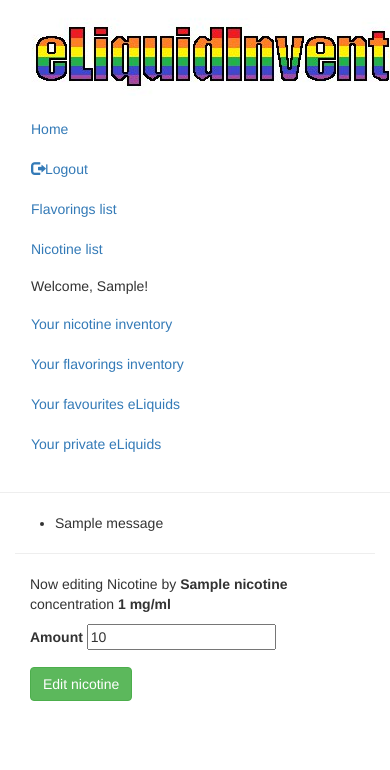
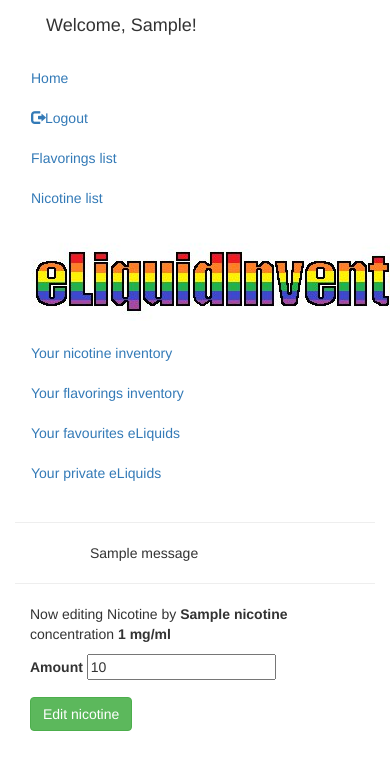
Before and after one commit to yoshi-lyosha/eLiquidInventory, a Flask app: a page that uses website/app/templates/base.html in a window 390 px wide; the page is wider, and only the part inside the window is pictured. Shown: the top 770 px of that part. Run offline with Flask 2, Linux system fonts and the light colour scheme; a user stored in the database is signed in; tables that the repository leaves empty hold one stand-in row (values such as "Sample post"); one stand-in notice (Sample message) is shown; some libraries are stand-ins or nearby versions.

Commit message:
Мелкие фиксы, уборка в коде, небольшой редизайн

```diff
--- a/website/app/templates/base.html
+++ b/website/app/templates/base.html
@@ -13,24 +13,14 @@
 {% block scripts %}
  <script src="{{bootstrap_find_resource('jquery.js', cdn='jquery')}}"></script>
 {% endblock %}
-{#{% block navbar %}#}
-{#    <div class="container-fluid">#}
-{#    <div class="navbar-header">#}
-{##}
-{#    </div>#}
-{#    </div>#}
-{#{% endblock %}#}
 {% block body %}
     {% block navbar %}
         <nav class="navbar">
-        <div class="container col-md-8 col-md-offset-1">
-            <div class="navbar-header col-md-8" style="height: 100px"> {# Вот здесь картинка залезала на меню и я сделал высоту #}
-                <a class="navbar-brand" href="/">
-                    <img src="/static/img/header.png">
-                </a>
-            </div>
-        <div class="col-md-8">
-            <ul class="nav navbar-nav navbar-left">
+        <div class="container">
+            <div class="col-sm-2 navbar-left" style="padding: 5px; margin-left: 25px"><h4>Welcome, {{user.user_name.capitalize()}}!</h4></div>
+            <div class="col-sm-7">
+
+                <ul class="nav navbar-nav navbar-right">
                     <li class="active"><a href="/index">Home</a></li>
 
                     {% if user.user_name != 'Guest' %}
@@ -42,50 +32,43 @@
                     {% endif %}
                     <li><a href="/flavorings_list">Flavorings list</a></li>
                     <li><a href="/nicotine_list">Nicotine list</a></li>
-            </ul></div>
+                </ul>
+            </div>
+
+
+
+            <div class="navbar-header col-sm-12" style="height: 100px;"> {# Вот здесь картинка залезала на меню и я сделал высоту #}
+                <a class="navbar-header navbar-brand" href="/">
+                    <img src="/static/img/header.png">
+                </a>
+            </div>
 
             {% if user.user_name != 'Guest' %}
-                    <div class="col-md-6">Welcome, {{user.user_name.capitalize()}}!</div>
-                     <div class="col-md-12">
+
+                <div class="col-sm-12">
                 <ul class="nav navbar-nav navbar-left">
                 <li><a href="{{ url_for('users_nicotine_inventory', user_name=user.user_name)}}">Your nicotine inventory</a></li>
                 <li><a href="{{ url_for('users_flavorings_inventory', user_name=user.user_name)}}">Your flavorings inventory</a></li>
                 <li><a href="{{ url_for('users_favourite_eliquids', user_name=user.user_name)}}">Your favourites eLiquids</a></li>
-                    <li><a href="{{ url_for('users_private_eliquids', user_name=user.user_name)}}">Your private eLiquids</a></li>                {% else %}
-                    <div class="col-md-6">Welcome, {{user.user_name.capitalize()}}!</div>
-
+                <li><a href="{{ url_for('users_private_eliquids', user_name=user.user_name)}}">Your private eLiquids</a></li>
 
             {% endif %}
             </ul>
             </div>
-
-{#    <a href="/index"><img src="/static/img/header.png"></a>#}
-{#    <div><a href="/index">Home</a>,#}
-{#        <a href="/register">Register</a>#}
-{#        <a href="/login">Log in</a>,#}
-{#        <a href="/logout">Log out</a>#}
-{#        <a href="/flavorings_list">Flavorings list</a>#}
-{#        <a href="/nicotine_list">Nicotine list</a>#}
-{#    </div>#}
-{#    {% if user.user_name != 'Guest' %}#}
-{#        <div>Welcome, {{user.user_name.capitalize()}}:#}
-{#        <a href="{{ url_for('users_nicotine_inventory', user_name=user.user_name)}}">Your nicotine inventory</a>#}
-{#        <a href="{{ url_for('users_flavorings_inventory', user_name=user.user_name)}}">Your flavorings inventory</a>#}
-{#        <a href="{{ url_for('users_favourite_eliquids', user_name=user.user_name)}}">Your favourites eLiquids</a>#}
-{#        <a href="{{ url_for('users_private_eliquids', user_name=user.user_name)}}">Your private eLiquids</a>#}
-{#        {% else %}#}
-{#        <div>Welcome, {{user.user_name.capitalize()}}!</div>#}
-{#    {% endif %}#}
-{#    </div>#}
+        </div>
         </nav>
     {% endblock %}
+
+
+    <div class="col-sm-6 col-sm-offset-2">
     <hr>
-    <div class="col-md-8 col-md-offset-1">
     {% with messages = get_flashed_messages() %}
     {% if messages %}
     <ul>
     {% for message in messages %}
-        <li>{{ message }} </li>
+        <div style="margin-left: 35px">
+            <p>{{ message }} </p>
+        </div>
     {% endfor %}
     </ul>
     <hr>
@@ -93,7 +76,7 @@
     {% endwith %}
     </div>
     <div class="container-fluid">
-    <div class="col-md-8 col-md-offset-2">
+    <div class="col-sm-4 col-sm-offset-3">
     {% block content %}{% endblock %}
     </div>
     </div>
--- a/website/app/templates/index.html
+++ b/website/app/templates/index.html
@@ -9,7 +9,7 @@
     {% if eliquid_list %}
         {% for eLiquid in eliquid_list %}
             <div class="container" style="margin-top: 15px">
-                    <div class="col-md-3">
+                <div class="col-sm-3">
                     <p><a href="{{ url_for('eliquid_comp', eliquid_id=eLiquid.id)}}">
                     {{ eLiquid.eliquid_name }}</a></p>
                 </div>
--- a/website/app/templates/user_favourite_eliquids.html
+++ b/website/app/templates/user_favourite_eliquids.html
@@ -4,7 +4,7 @@
     {% if eliquids_inventory_list %}
         {% for element in eliquids_inventory_list %}
             <div class="container" style="margin-top: 15px">
-                    <div class="col-md-3">
+                <div class="col-sm-3">
             <a href="{{ url_for('eliquid_comp', eliquid_id=element.eliquid_id)}}">
                 {{ element.e_liquid.eliquid_name }}</a>
                 </div>
--- a/website/app/templates/user_nicotine_inventory.html
+++ b/website/app/templates/user_nicotine_inventory.html
@@ -8,8 +8,8 @@
             {{ wtf.form_field(form.amount, class="input text") }}
             <p><input type="submit" value="{{ action }} nicotine" class="btn btn-success"></p>
         </form>
+
     {% elif action=="Delete"%}
-
         <p>Press button below to delete Nicotine by <b>{{ nicotine.producer_name }}</b> concentration <b>{{ nicotine.concentration }} mg/ml</b> from your inventory</p>
         <form action="{{ form_action }}" method="{{ method | d("POST") }}" class="form">
             {{ form.csrf_token }}
@@ -18,34 +18,28 @@
 
     {% else %}
         <div class="container">
-        <div class="col-md-6">
+            <div class="col-sm-6">
             {{ wtf.quick_form(form, action=form_action) }}
-        </div></div>
-{#        <form action="{{ form_action }}" method="{{ method | d("POST") }}" class="form">#}
-{#            {{ form.csrf_token }}#}
-{#            {{ wtf.form_field(form.producer_name, class="input text") }}#}
-{#            {{ wtf.form_field(form.concentration, class="input text") }}#}
-{#            {{ wtf.form_field(form.amount, class="input text") }}#}
-{#            <p><input type="submit" value="{{ action }} nicotine" class="button green"></p>#}
-{#        </form>#}
+            </div>
+        </div>
         <div class="container">
             <h3>Here is the list of {{user.user_name}} nicotine inventory</h3>
 
             {% if nicotine_inventory_list %}
                 {% for users_nicotine in nicotine_inventory_list %}
                     <div class="container" style="margin-top: 15px">
-                    <div class="col-md-3">
+                        <div class="col-sm-3">
                             {{ users_nicotine.nicotine.producer_name }} concentration
                             {{ users_nicotine.nicotine.concentration }} mg/ml
-                        {{ users_nicotine.amount }} ml</div>
+                            {{ users_nicotine.amount }} ml
+                        </div>
                         <form>
-                        <div class="btn-group col-md-2">
-                            <input formaction=
-                                           "{{ url_for('edit_nicotine',
+                            <div class="btn-group col-sm-2">
+                                <input formaction="{{ url_for('edit_nicotine',
                                 user_name=user.user_name,
-                        nicotine_id=users_nicotine.nicotine.id) }}" type="submit" value="Edit" class="btn btn-primary btn-xs"/>
-                            <input formaction=
-                                           "{{ url_for('delete_nicotine',
+                                nicotine_id=users_nicotine.nicotine.id) }}"
+                                       type="submit" value="Edit" class="btn btn-primary btn-xs"/>
+                                <input formaction="{{ url_for('delete_nicotine',
                                 user_name=user.user_name,
                                 nicotine_id=users_nicotine.nicotine.id) }}"
                                        type="submit" value="Delete" class="btn btn-primary btn-xs"/>
@@ -54,10 +48,11 @@
                         </form>
                     </div>
                 {% endfor %}
+
             {% else %}
                     <p>No Nicotine in inventory are available.</p>
+
             {% endif %}
-
         {% endif %}
 </div>
 {% endblock %}
--- a/website/app/templates/user_private_eliquids.html
+++ b/website/app/templates/user_private_eliquids.html
@@ -6,16 +6,18 @@
     </form>
 
     <h3>Here is the list of private {{user.user_name}} eliquids</h3>
+
     {% if private_eliquids_list %}
         {% for eLiquid in private_eliquids_list %}
             <div class="container" style="margin-top: 15px">
-                    <div class="col-md-3">
+                <div class="col-sm-3">
             <a href="{{ url_for('eliquid_comp', eliquid_id=eLiquid.id)}}">
                 {{ eLiquid.eliquid_name }}</a>
                 </div>
             </div>
         {% endfor %}
     {% else %}
+
             <p>No eliquids in inventory are available.</p>
     {% endif %}
 
--- a/website/app/views.py
+++ b/website/app/views.py
@@ -529,7 +529,7 @@ def eliquid_create(user_name):
             if str(eliquid_flavoring.id) not in session['new_eliquid_stash']:
                 session['new_eliquid_stash'][str(eliquid_flavoring.id)] = quantity
                 session['new_eliquid_stash_view'].append(
-                    flavoring_name + ' by ' + producer_name + ' ' + str(quantity) + '%')
+                    flavoring_name.capitalize() + ' by ' + producer_name + ' ' + str(quantity) + '%')
             else:
                 flash('This flavoring is already in the recipe')
         else:
```
Also changed, not shown: website/app/templates/create_new_eliquid.html (+1 -17 lines), website/app/templates/eliquid_craft.html (+2 -11 lines), website/app/templates/flavorings_list.html (+6 -12 lines), website/app/templates/login.html (+3 -12 lines), website/app/templates/nicotine_list.html (+10 -15 lines), website/app/templates/register.html (+1 -13 lines), website/app/templates/user_flavorings_inventory.html (+8 -14 lines). Lines whose indentation alone changed are shown as unchanged.
